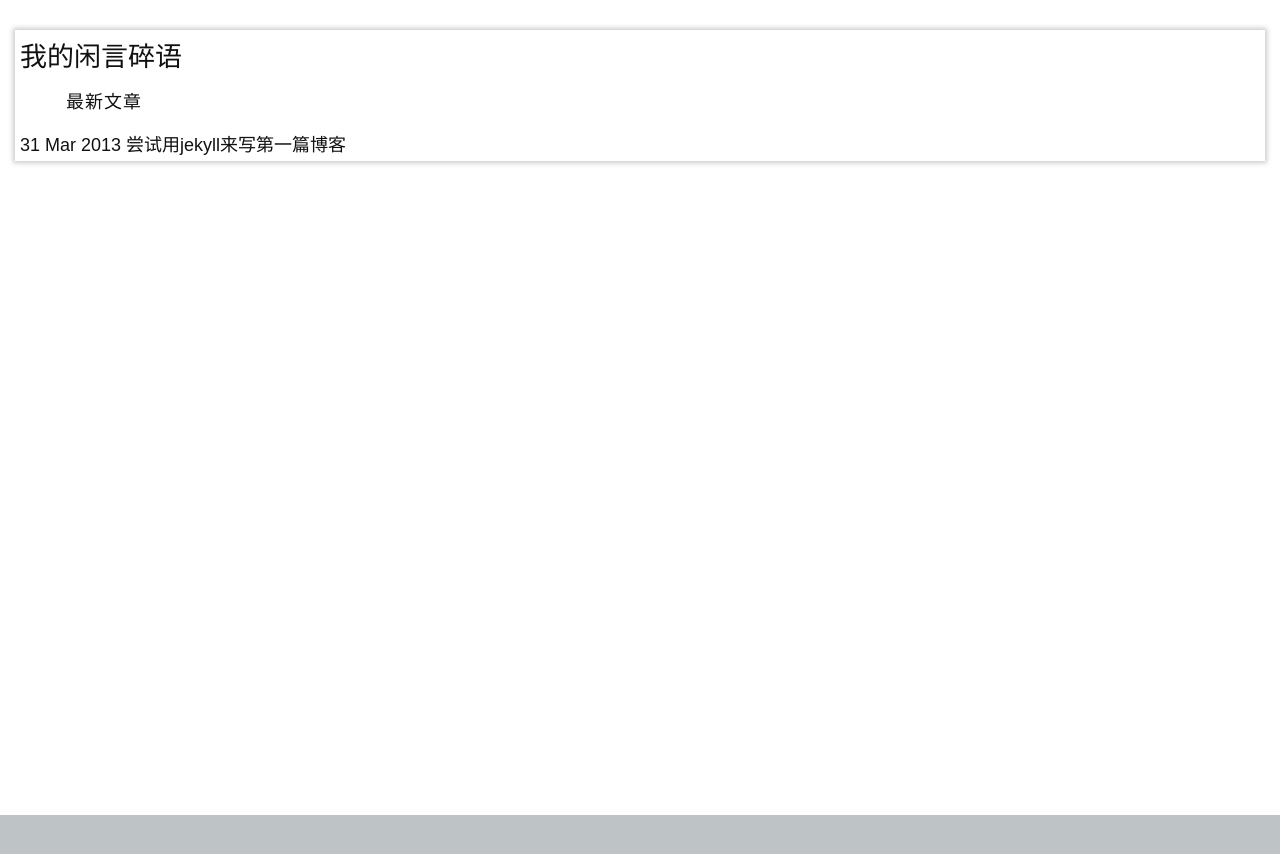
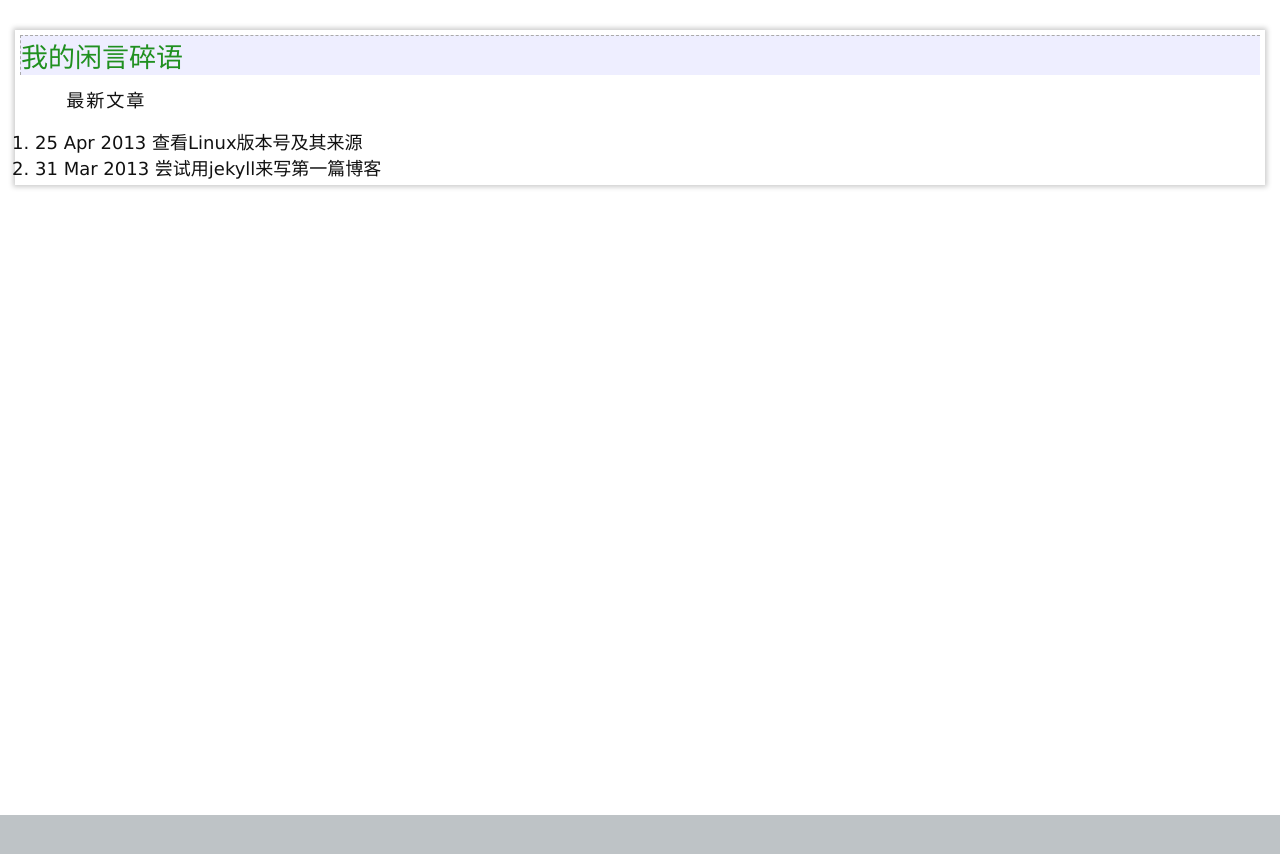
Before and after one commit to hawkbee/hawkbee.github.com, a Jekyll site: the page built from index.html, in a window 1280 px wide. Shown: the top 854 px of the page. Built offline with Jekyll 4.4.1, drawn with Linux system fonts in a browser that asks for light colours.

Commit message:
linux版本号的来历。 格式调整。

```diff
--- /dev/null
+++ b/_posts/2013-04-25-linux-version.md
@@ -0,0 +1,15 @@
+---
+layout: default
+title: 查看Linux版本号及其来源
+---
+
+通常可以通过`uname`命令来获取操作系统的基本信息。当前的电脑上，`uname -a`的返回值为：`Linux Hiker 3.8.7-1-ARCH #1 SMP PREEMPT Sat Apr 13 12:52:41 CEST 2013 i686 GNU/Linux`,而`uname -r`返回的是`3.8.7-1-ARCH`。
+
+但是在开发进行中的版本，调用`uname -r`返回的字符串却是`2.6.32.60-00013-g233d67a-svn336`，除了真正的版本号`2.6.32.60`外，还有另外的字符串`-00013-g233d67a-svn336`。这部分是代表什么意思呢？
+
+首先来看几个重要的文件。
+
+  >1. Makefile
+  2. include/config/kernel.release
+  3. include/config/auto.conf
+  4. scripts/setlocalversion
--- a/assets/css/post.css
+++ b/assets/css/post.css
@@ -16,21 +16,12 @@ table, caption, tbody, tfoot, thead, tr, th, td {
 	font-style:normal;
 	border:none;
 	color:#111111;
-
-}
-
-p {
-	margin:10px;
-	line-height:2em;
-	letter-spacing:1px;
-	word-spacing:3px;
-	text-indent:2em;
 }
 
 body {
 	background:#BEC3C6;
 	color:#555;
-	font-family:Arial,/*'Microsoft YaHei',*/Verdana,"BitStream vera Sans",Tahoma,Helvetica,Sans-serif;
+	font-family:Verdana,"BitStream vera Sans",Tahoma,Helvetica,Arial,Sans-serif;
 	font-size:18px;
 }
 
@@ -49,3 +40,37 @@ body {
 	-moz-box-shadow: 0px 0px 5px 2px #ccc;
 	-webkit-box-shadow: 0px 0px 5px 2px #ccc;
 }
+ol,li {
+	margin-left: 15px;
+	list-style-type: decimal;
+}
+
+p {
+	font-family: Lucida Console,Sans,Serif,Tahoma;
+	letter-spacing: 0.1em;
+	word-spacing: 0.5em;
+	line-height: 1.8em;
+	font-size: 1.01em;
+	margin:10px;
+	text-indent:2em;
+}
+code {
+	font-family: monospace;
+}
+pre {
+	margin: 2em;
+	/* color: #2e3436; */
+	color: gray
+}
+blockquote {
+	border-left: 5px solid #ccc;
+	margin-left: 1.5em;
+	padding-left: 5px;
+}
+h1, h2, h3, h4, h5, h6 {
+	font-weight: normal;
+	border-top: 1px dashed #aaa;
+	border-left: 1px dashed #aaa;
+	background-color: #eef;
+	color: #209020;
+}
```
Lines whose indentation alone changed are shown as unchanged.
